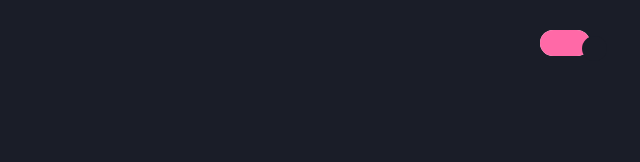
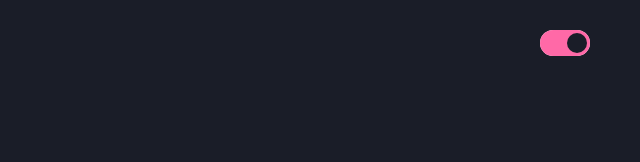
Before and after one commit to mcguenette/my-new-website, a website: page index.html in a window 1280 px wide. Shown: the top 162 px of the page, 640-1280 px from the left. Drawn offline with nearby package versions, Linux system fonts and the light colour scheme; a web font is replaced by a local one.

Commit message:
Update style.css

```diff
--- a/src/style.css
+++ b/src/style.css
@@ -271,10 +271,10 @@ input:checked ~ .toggle {
 .toggle::before {
     content: "";
     position: absolute;
-    top: 6px;
-    left: 10px;
-    width: 25px;
-    height: 25px;
+    top: 2.5px;
+    left: -5px;
+    width: 20px;
+    height: 20px;
     border-radius: 50%;
     box-shadow: inset 10px -1px 0px 0px var(--app-pink);
     background-color: var(--app-font);
```
